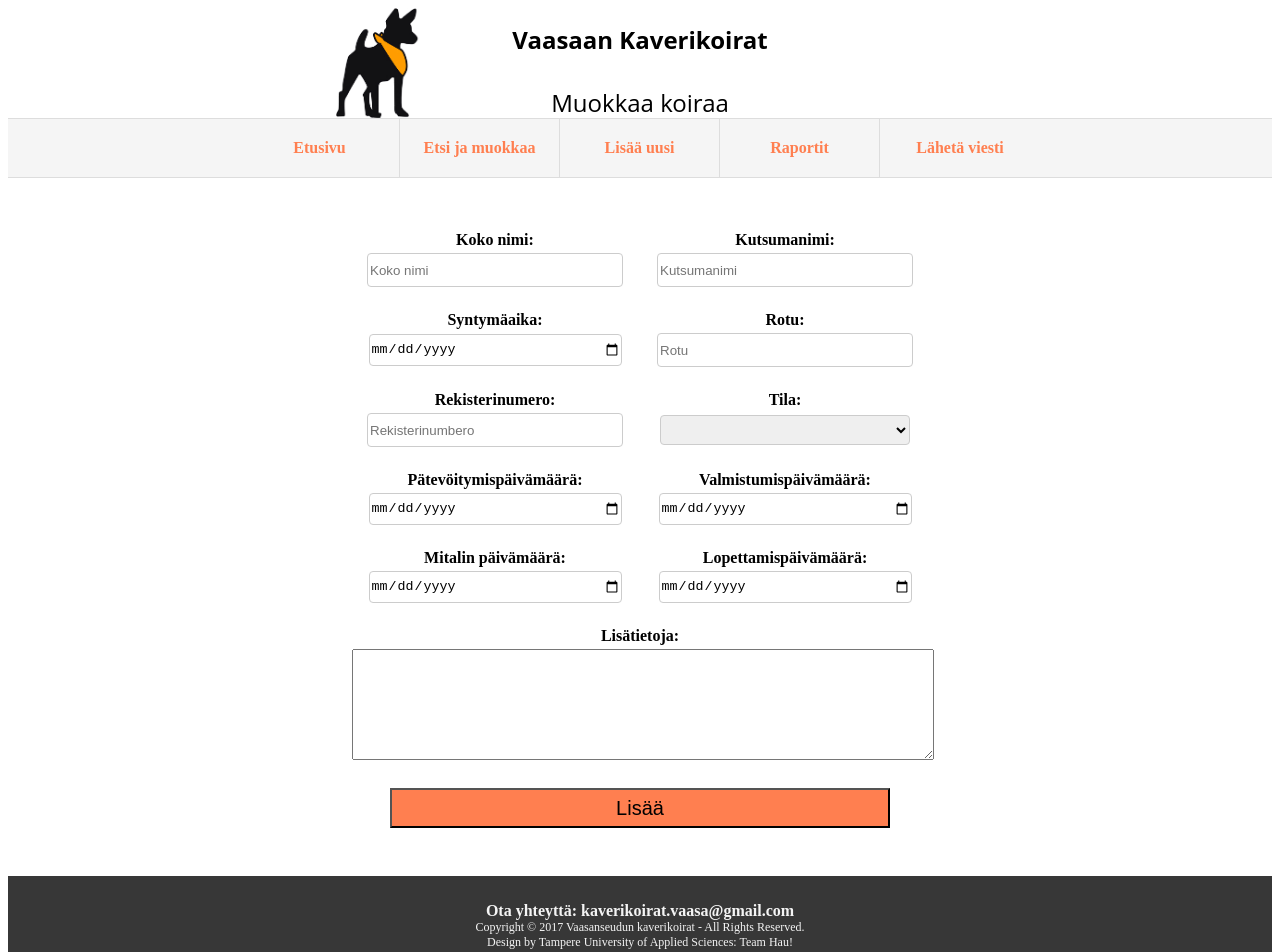
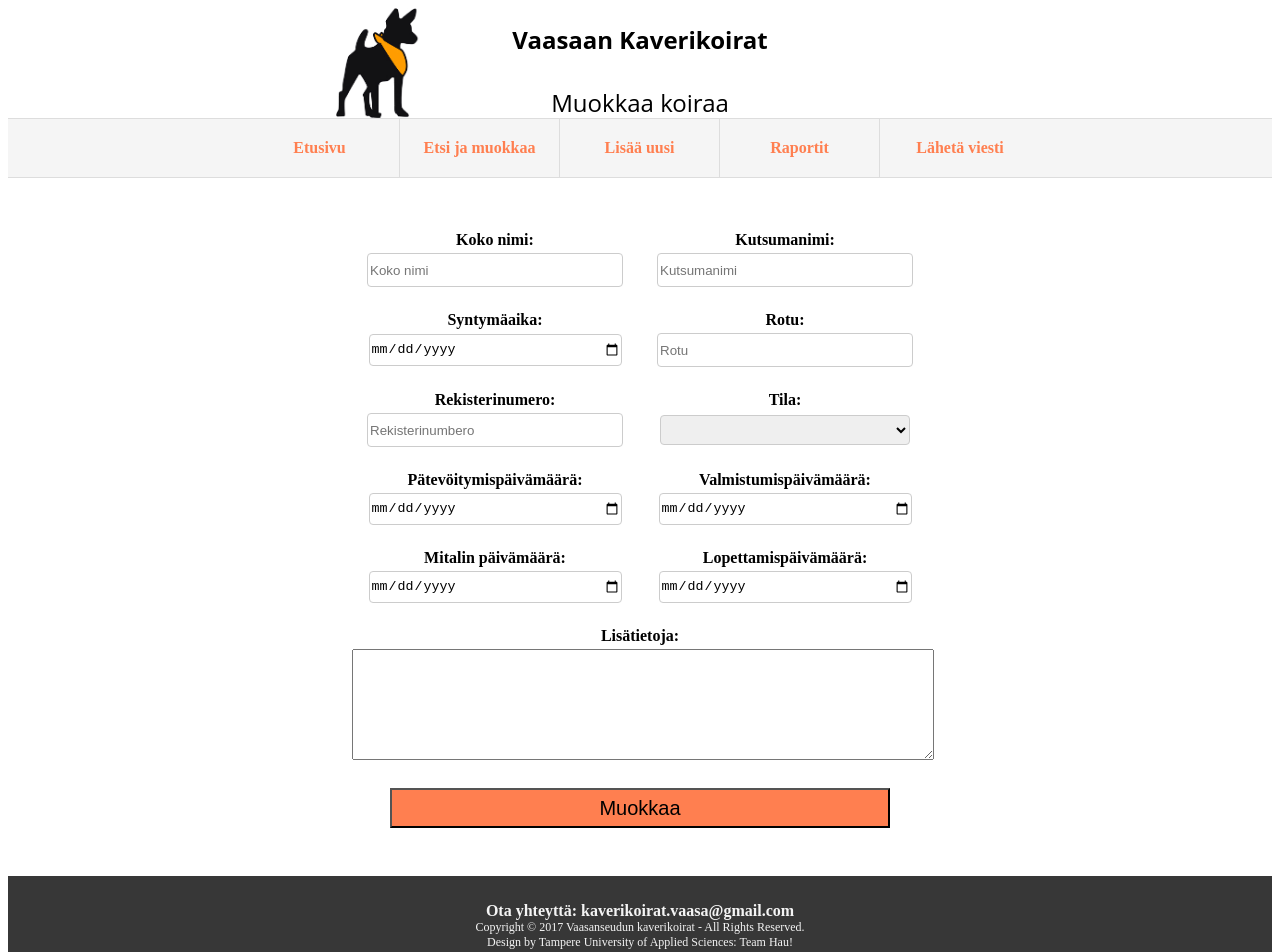
Before and after one commit to raumanm/ProjectHau, an Angular app in the folder frontend/angulartest-app/: page /modifyDog/1 in a window 1280 px wide. Shown: the top 952 px of the page. Built offline with nearby package versions, Linux system fonts and the light colour scheme; no server answers.

Commit message:
Change button name

```diff
--- a/frontend/angulartest-app/src/app/dog.component/modify-dog.component.html
+++ b/frontend/angulartest-app/src/app/dog.component/modify-dog.component.html
@@ -57,7 +57,7 @@
       <th colspan="2"><textarea id="details" name="details" rows="7" cols="30" [formControl]="myForm.controls['details']"></textarea></th>
     </tr>
     <tr>
-      <th colspan="2"><button type="submit">Lis&#228;&#228;</button></th>
+      <th colspan="2"><button type="submit">Muokkaa</button></th>
     </tr>
   </table>
 </form>
```
